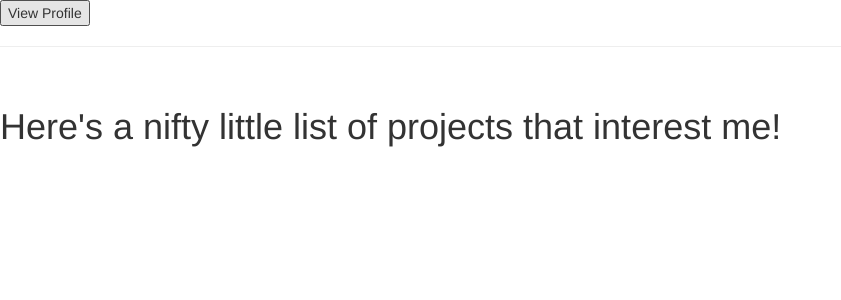
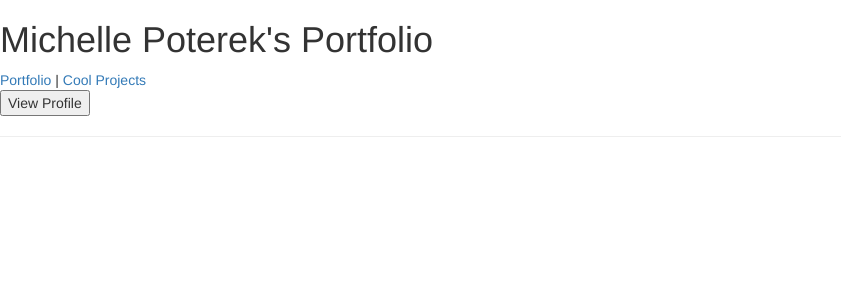
Before and after one commit to PoterekM/react-portfolio, a React app: page / in a window 1280 px wide. Shown: the top 300 px of the page, without its empty margins (0-841 px from the left). Built offline with nearby package versions, Linux system fonts and the light colour scheme.

Commit message:
separate portfolio and starred repositories into different client side routes

```diff
--- a/src/components/App.jsx
+++ b/src/components/App.jsx
@@ -1,4 +1,5 @@
 import React from "react";
+import { Switch, Route } from 'react-router-dom';
 import Header from "./Header";
 import StarredRepositories from "./StarredRepositories";
 import Portfolio from "./Portfolio";
@@ -6,9 +7,11 @@
 function App(){
   return (
     <div>
-      <Header/>
-      <Portfolio/>
-      <StarredRepositories/>
+    <Header/>
+    <Switch>
+      <Route exact path="/" component={Portfolio}/>
+      <Route exact path="/cool_projects" component={StarredRepositories}/>
+    </Switch>
     </div>
   );
 }
--- a/src/components/Header.jsx
+++ b/src/components/Header.jsx
@@ -1,10 +1,13 @@
 import React from "react";
+import { Link } from 'react-router-dom';
 
 
 function Header () {
 
   return(
     <div>
+      <h1>Michelle Poterek's Portfolio</h1>
+    <Link to="/">Portfolio</Link> | <Link to="/cool_projects">Cool Projects</Link>
     </div>
   )
 
```
